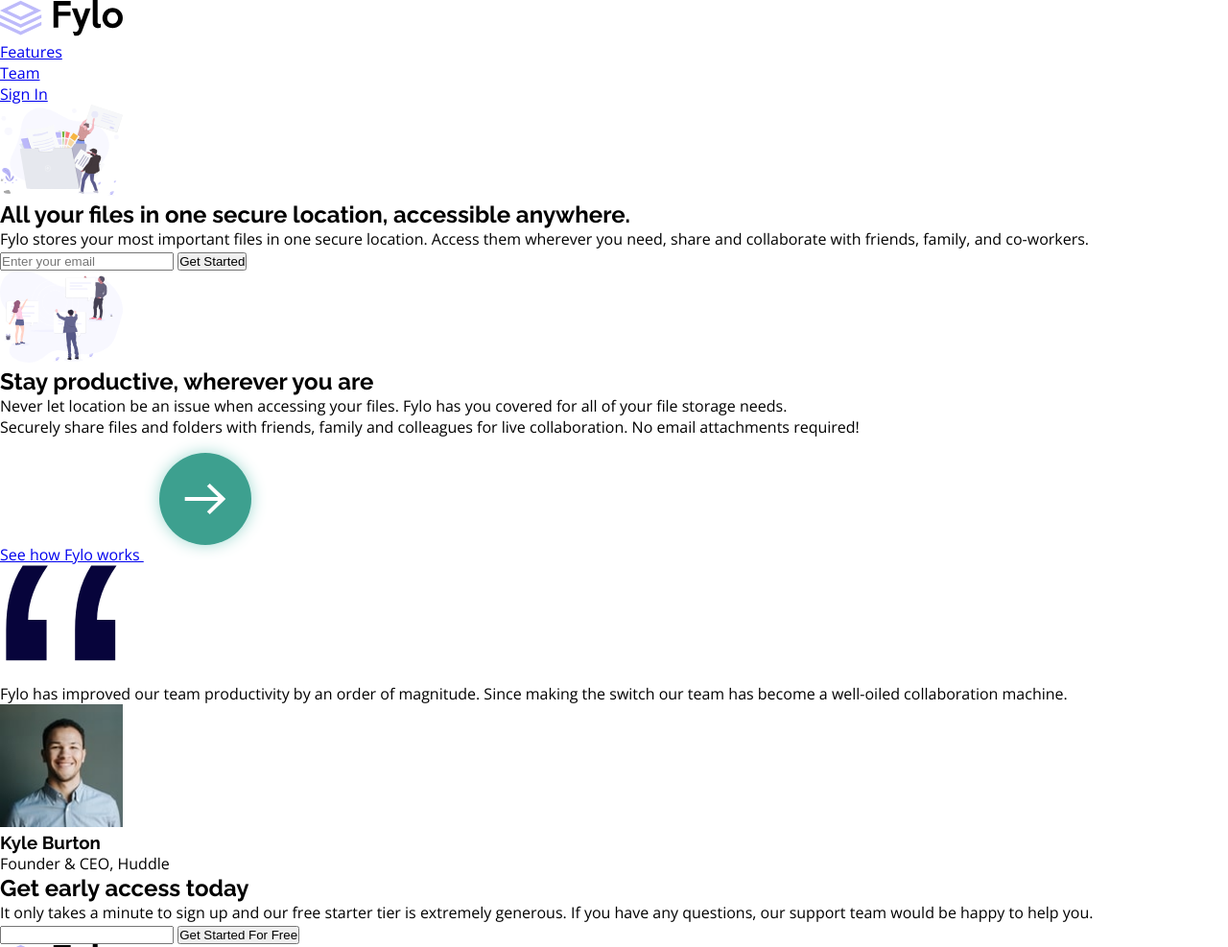
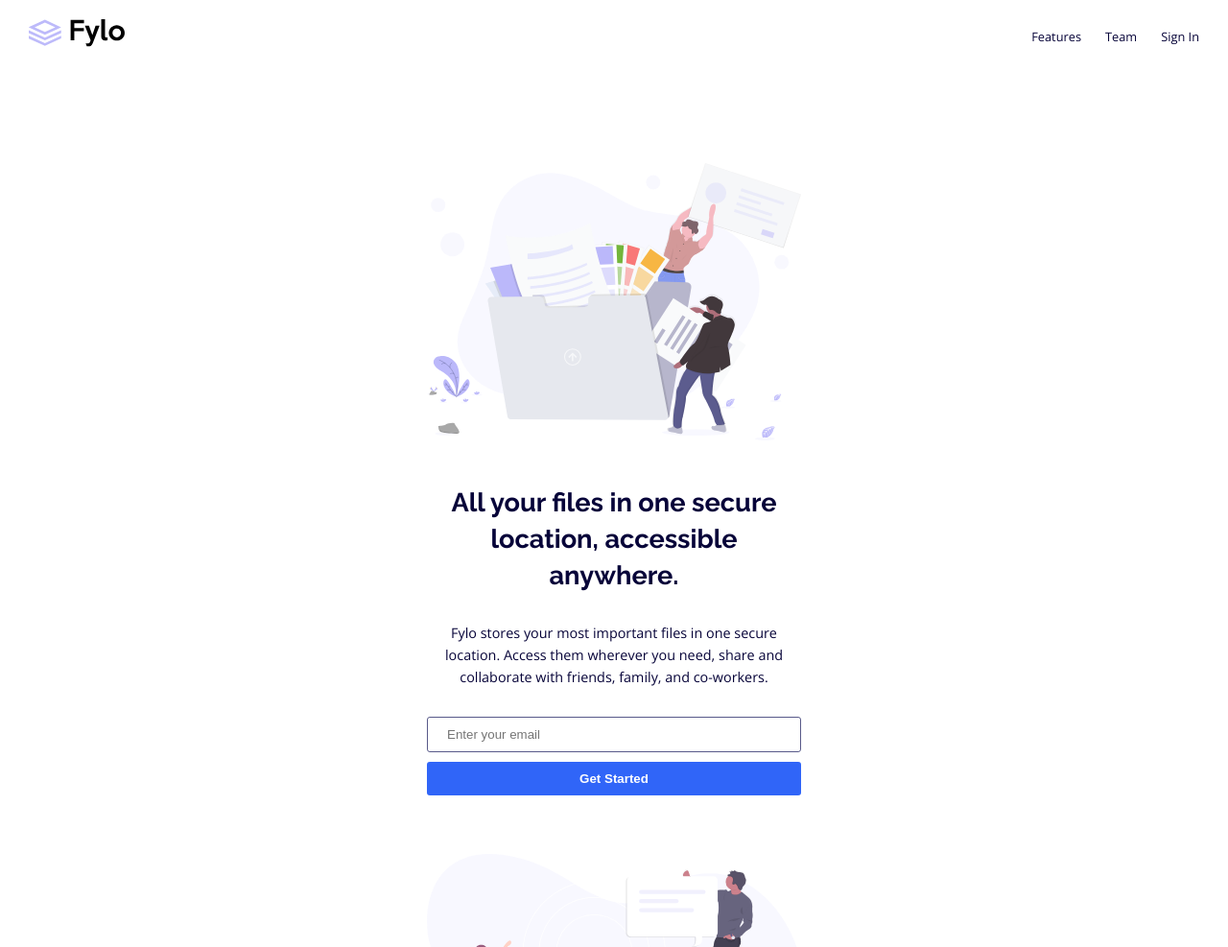
Before and after one commit to ornel77/fylo-landing-page, a plain HTML site: page index.html in a window 1280 px wide. Shown: the top 987 px of the page at 96% size. Drawn offline with nearby package versions, Linux system fonts and the light colour scheme.

Commit message:
styling for nav and feartures ok

```diff
--- a/index.html
+++ b/index.html
@@ -4,7 +4,7 @@
   <meta charset="UTF-8">
   <meta name="viewport" content="width=device-width, initial-scale=1.0"> <!-- displays site properly based on user's device -->
 
-  <link href="https://fonts.googleapis.com/css?family=Open+Sans|%7CRaleway:400,700&display=swap" rel="stylesheet">
+  <link href="https://fonts.googleapis.com/css?family=Open+Sans%7CRaleway:400,700,800&display=swap" rel="stylesheet">
   <link rel="icon" type="image/png" sizes="32x32" href="./images/favicon-32x32.png">
   <link rel="stylesheet" href="./style.css">
 
@@ -86,7 +86,7 @@
         </p>
       </div>
       <form action="index.html" class="form-sign-in">
-        <input type="email" id="email">
+        <input type="email" id="email" placeholder="email@exemple.com">
         <label for="email"></label>
         <button type="submit" class="btn">Get Started For Free</button>
       </form>
@@ -107,14 +107,12 @@
             <img src="./images/icon-email.svg" alt="icon-email"> example@fylo.com
           </li>
         </ul>
-
         <ul>
           <li><a href="#">About Us</a></li>
           <li><a href="#">Jobs</a></li>
           <li><a href="#">Press</a></li>
           <li><a href="#">Blog</a></li>
         </ul>
-
         <ul>
           <li><a href="#">Contact Us</a></li>
           <li><a href="#">Terms</a></li>
--- a/style.css
+++ b/style.css
@@ -23,21 +23,147 @@
 
 body {
     font-family: 'Open Sans', sans-serif;
+    color: var(--dark-blue);
+    overflow: auto;
+    scroll-behavior: smooth;
 }
 
 h1,h2,h3 {
     font-family: 'Raleway', sans-serif;
+    font-size: 1.7rem;
+}
+
+h2 {
+    font-size: 1.1rem;
+}
+
+h3 {
+    font-size: 0.75rem;
+    font-weight: 800;
+}
+
+a {
+    text-decoration: none;
+    color: var(--dark-blue);
+    transition: color 0.3s ease-in-out;
+    font-size: 0.8rem;
+}
+
+p {
+    font-size: 0.9rem;
+}
+
+ul {
+    list-style: none;
 }
 
 img {
-    width: 10%;
+    width: 100%;
     display: inline-block;
 }
 
 input {
     display: inline-block;
+    width: 100%;
+    padding: 10px 20px;
+    border: 1px solid var(--desat-blue);
+    margin-bottom: 10px;
+    border-radius: 3px;
+
 }
 
 /* -------------------------------------------------------------------------- */
 /*                                    UTILS                                   */
 /* -------------------------------------------------------------------------- */
+.container {
+    max-width: 390px;
+    width: 100%;
+    margin: 0 auto;
+    margin-top: 90px;
+}
+
+.btn {
+    width: 100%;
+    padding: 10px 20px;
+    color: white;
+    background-color: var(--bright-blue);
+    border: none;
+    outline: none;
+    font-weight: bold;
+    border-radius: 3px;
+    cursor: pointer;
+}
+
+.btn:hover {
+    opacity: 0.7;
+}
+
+/* -------------------------------------------------------------------------- */
+/*                                   NAVBAR                                   */
+/* -------------------------------------------------------------------------- */
+nav {
+    display: flex;
+    justify-content: space-between;
+    align-items: center;
+    margin: 0 10px 0 10px;
+    padding: 20px;
+    position: fixed;
+    background-color: white;
+    z-index: 1000;
+    top: 0;
+    left: 0;
+    right: 0;
+
+}
+
+nav .logo img {
+    width: 60%;
+}
+
+nav .navbar {
+    display: flex;
+    justify-content: stretch;
+    align-items: center;
+}
+
+nav .navbar li {
+    margin-right: 25px;
+}
+
+nav .navbar li:last-child {
+    margin-right: 0;
+}
+
+nav .navbar li a:hover {
+    color: var(--bright-blue);
+}
+
+/* -------------------------------------------------------------------------- */
+/*                              FEATURES SECTION                              */
+/* -------------------------------------------------------------------------- */
+.features {
+    padding-top: 80px;
+    display: flex;
+    flex-direction: column;
+    align-items: center;
+    height: 100vh;
+    /* margin-top: 80px; */
+    text-align: center;
+}
+
+.features .features-content {
+    margin: 40px 0 40px 0;
+}
+
+.features .features-content h1 {
+    line-height: 1.4;
+}
+
+.features .features-content p {
+    margin-top: 30px;
+    line-height: 1.6;
+}
+
+.features .features-content form {
+    margin-top: 30px;
+}
```
